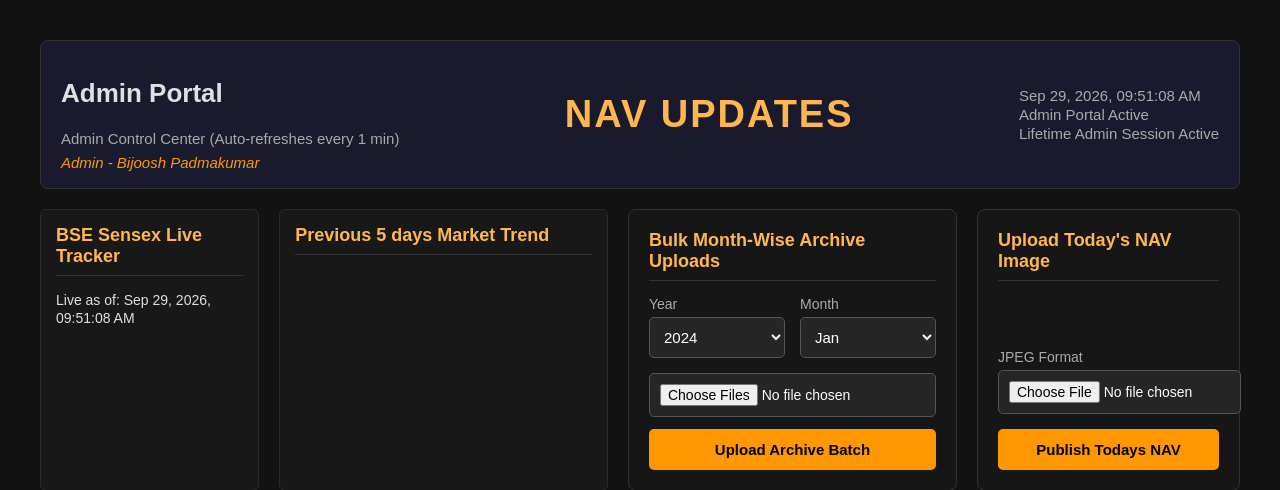
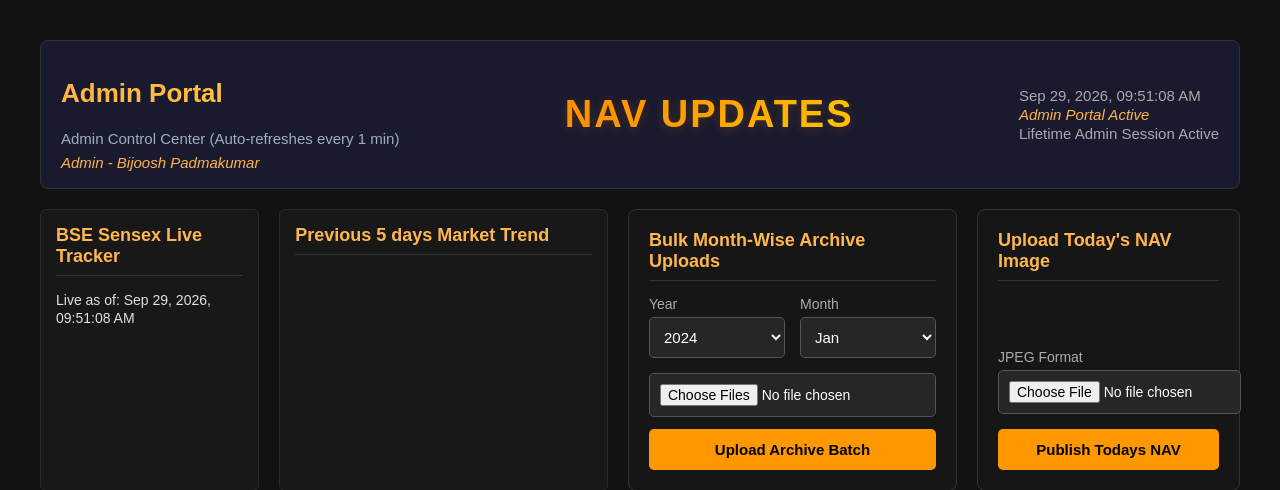
Before and after one commit to Bichu666/nav-dashboard, a Flask app: template templates/admin_dashboard.html in a window 1280 px wide. Shown: the top 490 px of the page. Run offline with Flask 3, Linux system fonts and the light colour scheme; the template is opened without the code that fills it, so the values that code supplies are empty.

Commit message:
Update admin and user dashboard templates with stylish gradient header fonts

```diff
--- a/templates/admin_dashboard.html
+++ b/templates/admin_dashboard.html
@@ -8,10 +8,25 @@
     <style>
         body { font-size: 16px !important; }
         .dashboard-container { font-size: 16px; max-width: 1400px; margin: 0 auto; padding: 20px; }
-        .main-header h2 { font-size: 26px !important; }
-        .main-header h1 { font-size: 38px !important; }
-        .control-center-text { font-size: 15px !important; }
+
+        /* Stylish Font Colors for Header without changing layout */
+        .main-header h2 {
+            font-size: 26px !important;
+            background: linear-gradient(135deg, #ffb347 0%, #ffcc33 100%);
+            -webkit-background-clip: text;
+            -webkit-text-fill-color: transparent;
+        }
+        .main-header h1 {
+            font-size: 38px !important;
+            background: linear-gradient(135deg, #ff8c00 0%, #ffa500 50%, #ffcc00 100%);
+            -webkit-background-clip: text;
+            -webkit-text-fill-color: transparent;
+            text-shadow: 0 2px 10px rgba(255, 140, 0, 0.2);
+        }
+        .control-center-text { font-size: 15px !important; color: #a0aec0 !important; }
         .live-datetime, .admin-identity, .session-badge { font-size: 15px !important; }
+        .admin-identity { color: #ffb347 !important; font-style: italic; }
+
         .panel h3 { font-size: 18px !important; margin-bottom: 15px; color: #ffb74d; border-bottom: 1px solid #333; padding-bottom: 8px; }
         .sensex-main-val { font-size: 32px !important; }
         .sensex-change-val { font-size: 18px !important; }
@@ -179,7 +194,7 @@
             <div class="header-left">
                 <h2>Admin Portal</h2>
                 <span class="control-center-text">Admin Control Center (Auto-refreshes every 1 min)</span>
-                <p class="admin-identity" style="color: #ff9800; font-style: italic; margin-top: 6px;">Admin - Bijoosh Padmakumar</p>
+                <p class="admin-identity" style="margin-top: 6px;">Admin - Bijoosh Padmakumar</p>
             </div>
             <div class="header-center-banner">
                 <h1>NAV UPDATES</h1>
```
Also changed, not shown: templates/user_dashboard.html (+16 -3 lines).
